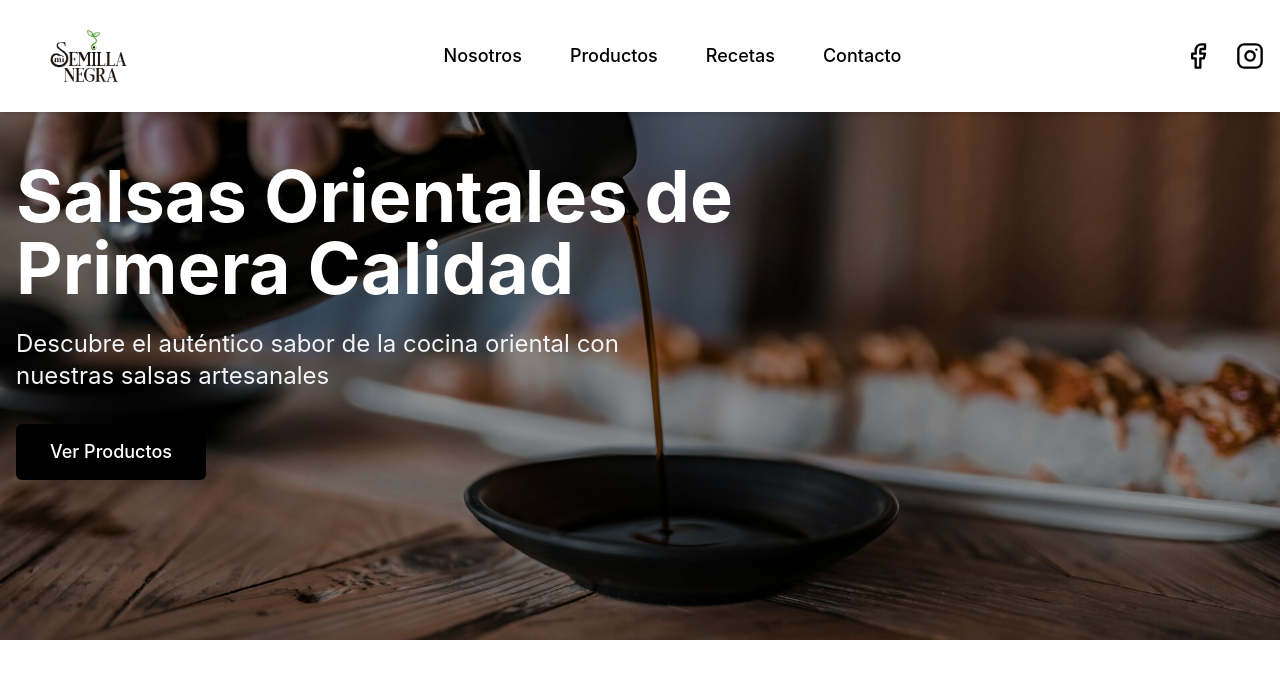
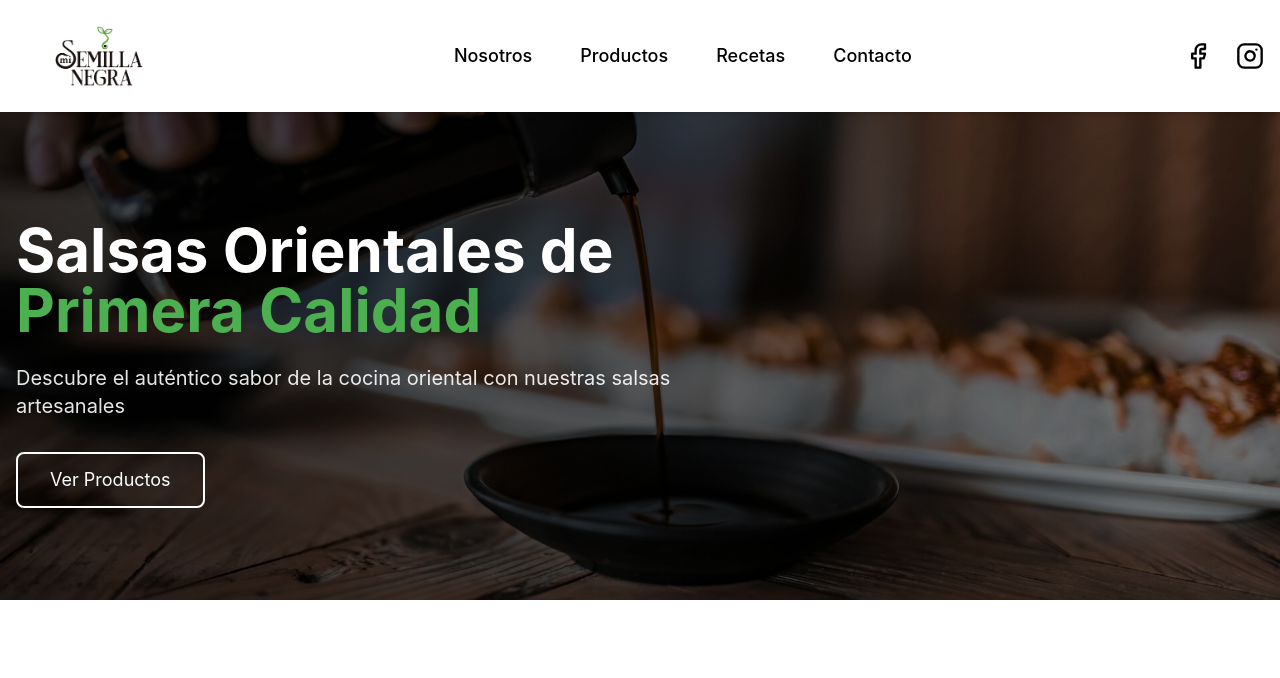
Before and after one commit to Juan-Zuniga-Codoceo/mi-semilla-negra, a React (Create React App) app: page / in a window 1280 px wide. Shown: the top 678 px of the page. Built offline with nearby package versions, Linux system fonts and the light colour scheme.

Commit message:
Agregado y terminado el hero

```diff
--- a/src/components/home/Hero.js
+++ b/src/components/home/Hero.js
@@ -1,37 +1,46 @@
-import { Link } from 'react-router-dom';
+import React from 'react';
 
 const Hero = () => {
   return (
-    <div className="relative h-[80vh] min-h-[600px] w-full">
-      {/* Background Image */}
+    <div className="relative h-[55vh] min-h-[600px]">
+      {/* Background Container with Image and Overlay */}
       <div className="absolute inset-0">
-        <div className="w-full h-full">
-          <img
-            src="/images/hero-bg.jpg"
-            alt="Mi Semilla Negra - Salsas Orientales"
-            className="w-full h-full object-cover brightness-[0.6]"
-          />
-        </div>
+        {/* Image */}
+        <img
+          src="images/hero-bg.jpg"
+          alt="Mi Semilla Negra - Salsas Orientales"
+          className="absolute inset-0 w-full h-full object-cover brightness-75"
+        />
+        {/* Overlays */}
+        <div className="absolute inset-0 bg-black/30" />
+        <div className="absolute inset-0 bg-gradient-to-r from-black/50 via-black/30 to-transparent" />
       </div>
 
-      {/* Content Overlay */}
-      <div className="relative h-full w-full flex items-center">
-        <div className="container">
-          <div className="max-w-4xl">
-            <h1 className="text-5xl md:text-6xl lg:text-7xl font-bold text-white mb-6">
-              Salsas Orientales de Primera Calidad
+      {/* Content Container */}
+      <div className="relative h-full z-10 flex">
+        <div className="container mx-auto px-4 flex items-center pt-32"> {/* Aumentado el pt-32 para bajar más el contenido */}
+          <div className="max-w-3xl">
+            <h1 className="text-6xl font-bold mb-6">
+              <span className="text-neutral block">
+                Salsas Orientales de
+              </span>
+              <span className="text-secondary">
+                Primera Calidad
+              </span>
             </h1>
-            <p className="text-xl md:text-2xl text-gray-100 mb-8 max-w-2xl">
-              Descubre el auténtico sabor de la cocina oriental con nuestras salsas artesanales
+            <p className="text-xl text-neutral/90 mb-8 max-w-2xl">
+              Descubre el auténtico sabor de la cocina oriental con nuestras
+              salsas artesanales
             </p>
-            <Link
-              to="#productos"
-              className="inline-block bg-black text-white px-8 py-3 rounded-md
-                       text-lg font-medium hover:bg-opacity-90 transition-all
-                       border-2 border-transparent hover:border-white"
+            <a
+              href="#productos"
+              className="inline-block px-8 py-3 text-lg
+                       border-2 border-neutral text-neutral
+                       hover:bg-secondary hover:border-secondary
+                       transition-all duration-300 rounded-lg"
             >
               Ver Productos
-            </Link>
+            </a>
           </div>
         </div>
       </div>
--- a/src/components/layout/Header.js
+++ b/src/components/layout/Header.js
@@ -13,7 +13,7 @@ const Header = () => {
             <img
               src="images/logo.png"
               alt="Mi Semilla Negra"
-              className="h-28 w-auto object-contain"
+              className="h-32 w-auto object-contain"
             />
           </a>
 
```
